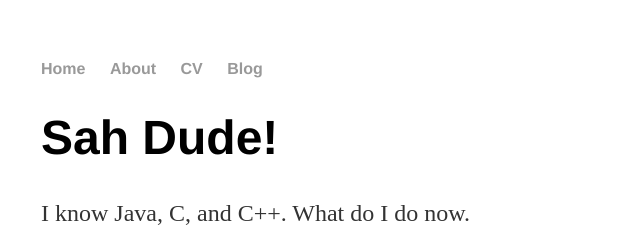
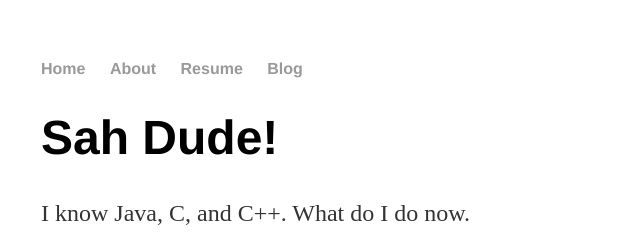
Before and after one commit to matthewjlee/matthewjlee.github.io, a Jekyll site: the page built from index.html, in a window 1280 px wide. Shown: the top 252 px of the page, without its empty margins (151-791 px from the left). Built offline with Jekyll 4.4.1, drawn with Linux system fonts in a browser that asks for light colours; grey boxes are pictures that could not be loaded.

```diff
--- a/_layouts/default.html
+++ b/_layouts/default.html
@@ -10,7 +10,7 @@
 	    		<ul>
 	        		<li><a href="/">Home</a></li>
 		        	<li><a href="/about">About</a></li>
-	        		<li><a href="/cv">CV</a></li>
+	        		<li><a href="/Resume2016.mlee.git.pdf">Resume</a></li>
 	        		<li><a href="/blog">Blog</a></li>
 	    		</ul>
 			</nav>
```
